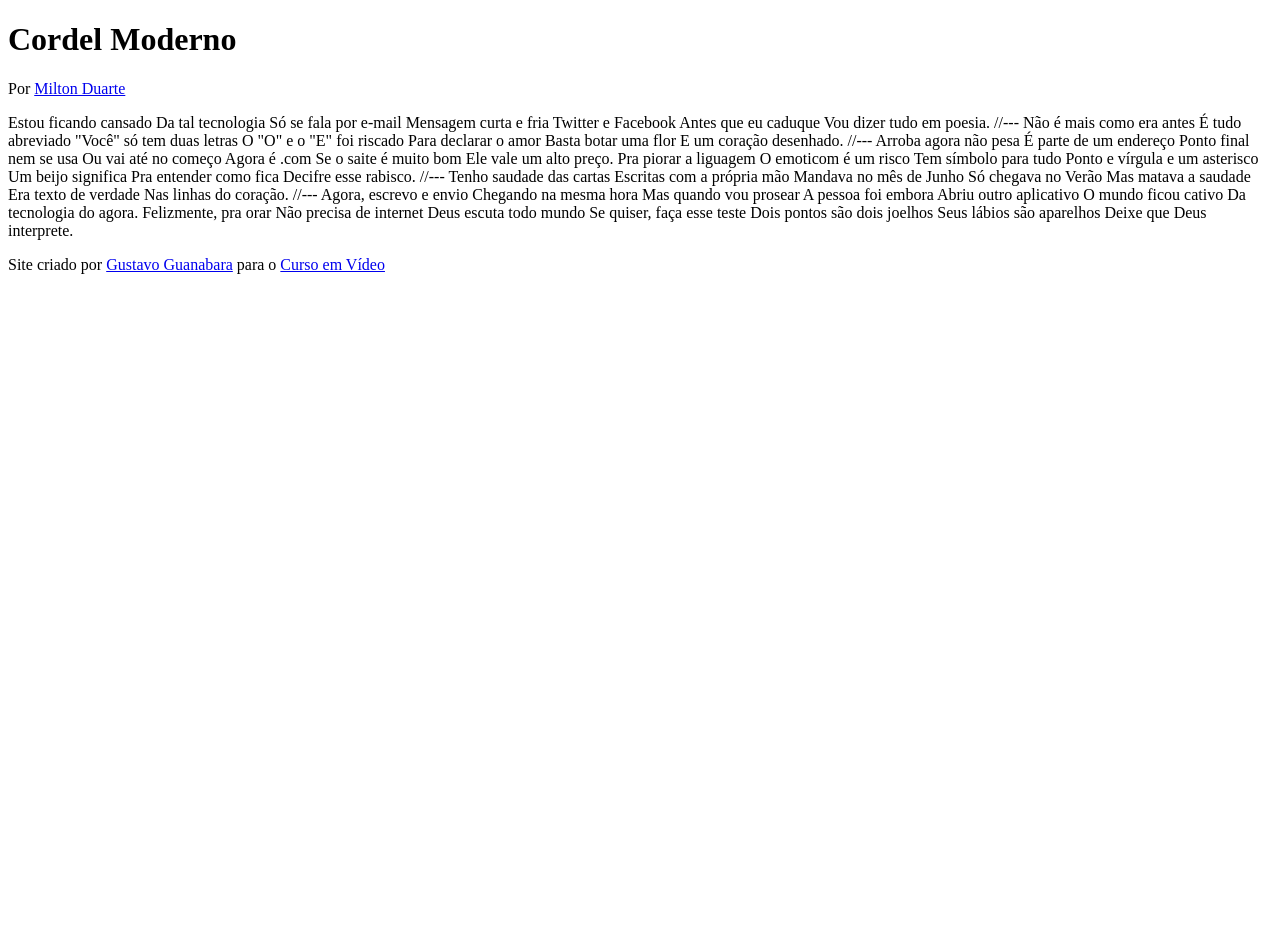
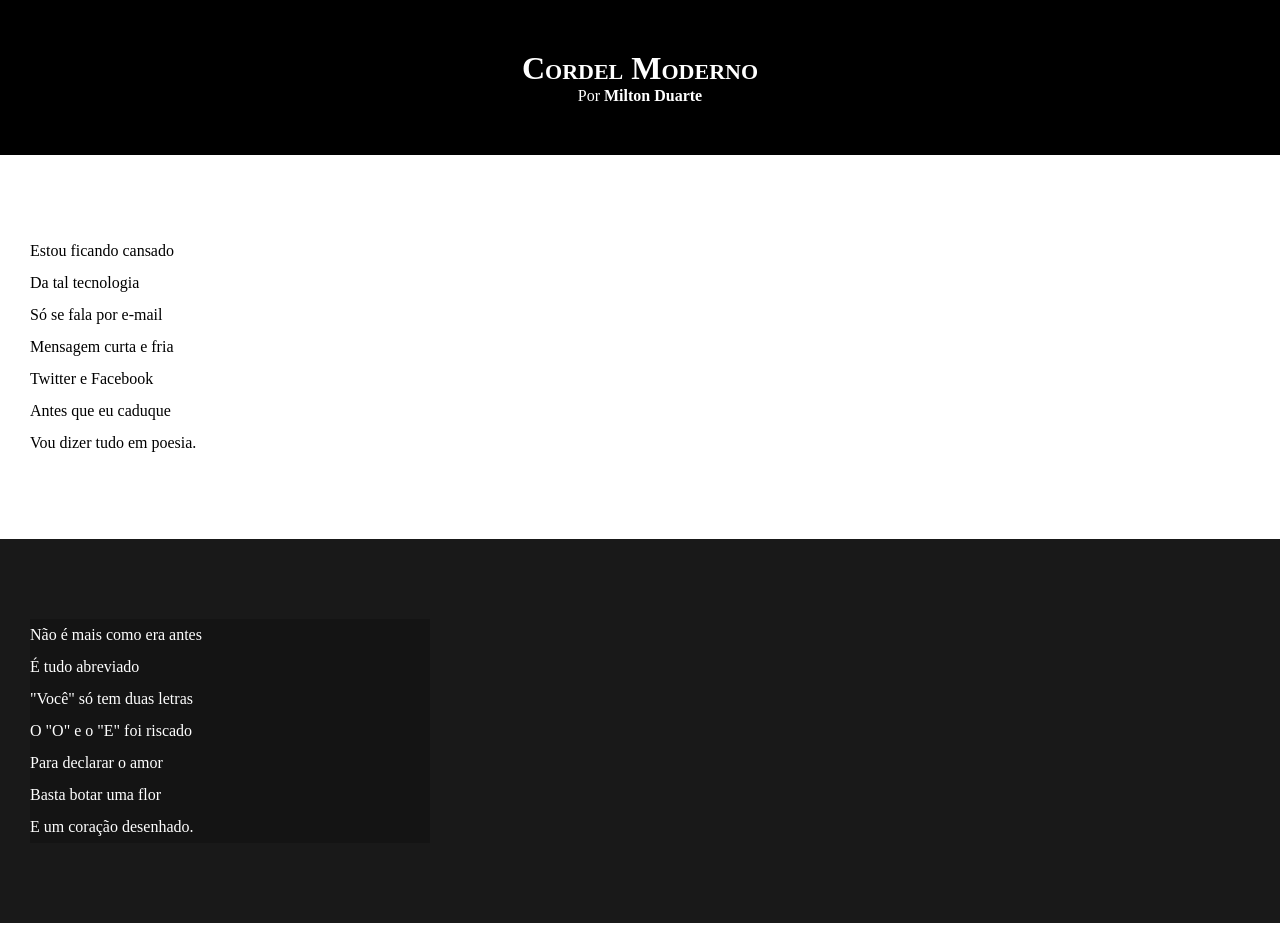
Before and after one commit to lucas0108/html-css, a plain HTML site: page Desafios/d012/index.html in a window 1280 px wide. Shown: the top 952 px of the page. Before the commit the page ends 800 px from the top, so only its background shows below. Drawn offline with Linux system fonts and the light colour scheme.

Commit message:
atualizei os textos e os blocos

```diff
--- /dev/null
+++ b/Desafios/d012/estilo/style.css
@@ -0,0 +1,66 @@
+@charset "UTF-8";
+
+* {
+    margin: 0;
+    padding: 0;
+    box-sizing: border-box;
+}
+
+html, body {
+    min-height: 100%;
+    background-color: darkgray;
+}
+
+header {
+    background-color: black;
+    color: white;
+    text-align: center;
+}
+
+header > h1 {
+    padding-top: 50px;
+    font-variant: small-caps;
+}
+
+header > p {
+    padding-bottom: 50px;
+}
+
+a {
+    color: white;
+    text-decoration: none;
+    font-weight: bolder;
+}
+
+a:hover {
+    text-decoration: underline;
+}
+
+section {
+    padding-top: 10vh;
+    padding-bottom: 10vh;
+    padding-left: 30px;
+    line-height: 2em;
+}
+
+.normal {
+    background-color: white;
+    color: black;
+}
+
+.imagem {
+    background-color: rgb(25, 25, 25);
+    color: white;
+}
+
+.imagem > p {
+    background-color: rgba(0, 0, 0, 0.211);
+    width: 400px;
+}
+
+footer {
+    background-color: black;
+    color: white;
+    text-align: center;
+    padding: 10px;
+}
--- a/Desafios/d012/index.html
+++ b/Desafios/d012/index.html
@@ -4,75 +4,93 @@
     <meta charset="UTF-8">
     <meta name="viewport" content="width=device-width, initial-scale=1.0">
     <title>Cordel Moderno - Milton Duarte</title>
+    <link rel="stylesheet" href="estilo/style.css">
 </head>
 <body>
     <header>
         <h1>Cordel Moderno</h1>
         <p>Por <a href="https://www.recantodasletras.com.br/poesias/3186743" target="_blank">Milton Duarte</a></p>
     </header>
-    Estou ficando cansado
-    Da tal tecnologia
-    Só se fala por e-mail
-    Mensagem curta e fria
-    Twitter e Facebook
-    Antes que eu caduque
-    Vou dizer tudo em poesia.
 
-    //---
+    <section class="normal">
+        <p>
+            Estou ficando cansado<br>
+            Da tal tecnologia<br>
+            Só se fala por e-mail<br>
+            Mensagem curta e fria<br>
+            Twitter e Facebook<br>
+            Antes que eu caduque<br>
+            Vou dizer tudo em poesia.
+        </p>
+    </section>
 
-    Não é mais como era antes
-    É tudo abreviado
-    "Você" só tem duas letras
-    O "O" e o "E" foi riscado
-    Para declarar o amor
-    Basta botar uma flor
-    E um coração desenhado.
+    <section class="imagem">
+        <p>
+            Não é mais como era antes<br>
+            É tudo abreviado<br>
+            "Você" só tem duas letras<br>
+            O "O" e o "E" foi riscado<br>
+            Para declarar o amor<br>
+            Basta botar uma flor<br>
+            E um coração desenhado.
+        </p>
+    </section>
 
-    //---
+    <section class="normal">
+        <p>
+            Arroba agora não pesa<br>
+            É parte de um endereço<br>
+            Ponto final nem se usa<br>
+            Ou vai até no começo<br>
+            Agora é .com<br>
+            Se o saite é muito bom<br>
+            Ele vale um alto preço.<br>
+        </p>
 
-    Arroba agora não pesa
-    É parte de um endereço
-    Ponto final nem se usa
-    Ou vai até no começo
-    Agora é .com
-    Se o saite é muito bom
-    Ele vale um alto preço.
+        <p>
+            Pra piorar a liguagem<br>
+            O emoticom é um risco<br>
+            Tem símbolo para tudo<br>
+            Ponto e vírgula e um asterisco<br>
+            Um beijo significa<br>
+            Pra entender como fica<br>
+            Decifre esse rabisco.
+        </p>
+    </section>
 
-    Pra piorar a liguagem
-    O emoticom é um risco
-    Tem símbolo para tudo
-    Ponto e vírgula e um asterisco
-    Um beijo significa
-    Pra entender como fica
-    Decifre esse rabisco.
+    <section class="imagem">
+        <p>
+            Tenho saudade das cartas<br>
+            Escritas com a própria mão<br>
+            Mandava no mês de Junho<br>
+            Só chegava no Verão<br>
+            Mas matava a saudade<br>
+            Era texto de verdade<br>
+            Nas linhas do coração.
+        </p>
+    </section>
 
-    //---
+    <section class="normal">
+        <p>
+            Agora, escrevo e envio<br>
+            Chegando na mesma hora<br>
+            Mas quando vou prosear<br>
+            A pessoa foi embora<br>
+            Abriu outro aplicativo<br>
+            O mundo ficou cativo<br>
+            Da tecnologia do agora.<br>
+        </p>
 
-    Tenho saudade das cartas
-    Escritas com a própria mão
-    Mandava no mês de Junho
-    Só chegava no Verão
-    Mas matava a saudade
-    Era texto de verdade
-    Nas linhas do coração.
-
-    //---
-
-    Agora, escrevo e envio
-    Chegando na mesma hora
-    Mas quando vou prosear
-    A pessoa foi embora
-    Abriu outro aplicativo
-    O mundo ficou cativo
-    Da tecnologia do agora.
-
-    Felizmente, pra orar
-    Não precisa de internet
-    Deus escuta todo mundo
-    Se quiser, faça esse teste
-    Dois pontos são dois joelhos
-    Seus lábios são aparelhos
-    Deixe que Deus interprete.
+        <p>
+            Felizmente, pra orar<br>
+            Não precisa de internet<br>
+            Deus escuta todo mundo<br>
+            Se quiser, faça esse teste<br>
+            Dois pontos são dois joelhos<br>
+            Seus lábios são aparelhos<br>
+            Deixe que Deus interprete.
+        </p>
+    </section>
 
     <footer>
         <p>Site criado por <a href="https://gustavoguanabara.github.io/" target="_blank">Gustavo Guanabara</a> para o <a href="https://www.cursoemvideo.com" target="_blank">Curso em Vídeo</a></p>
```
